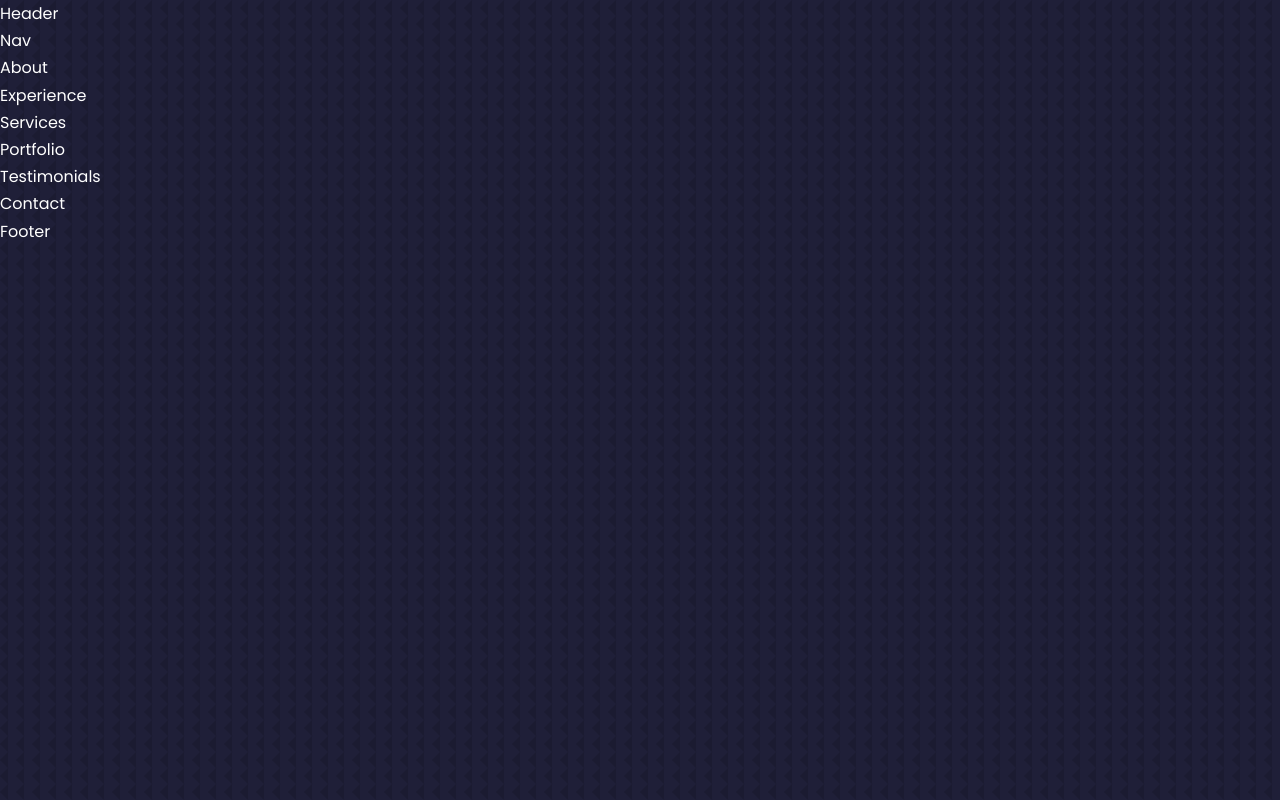
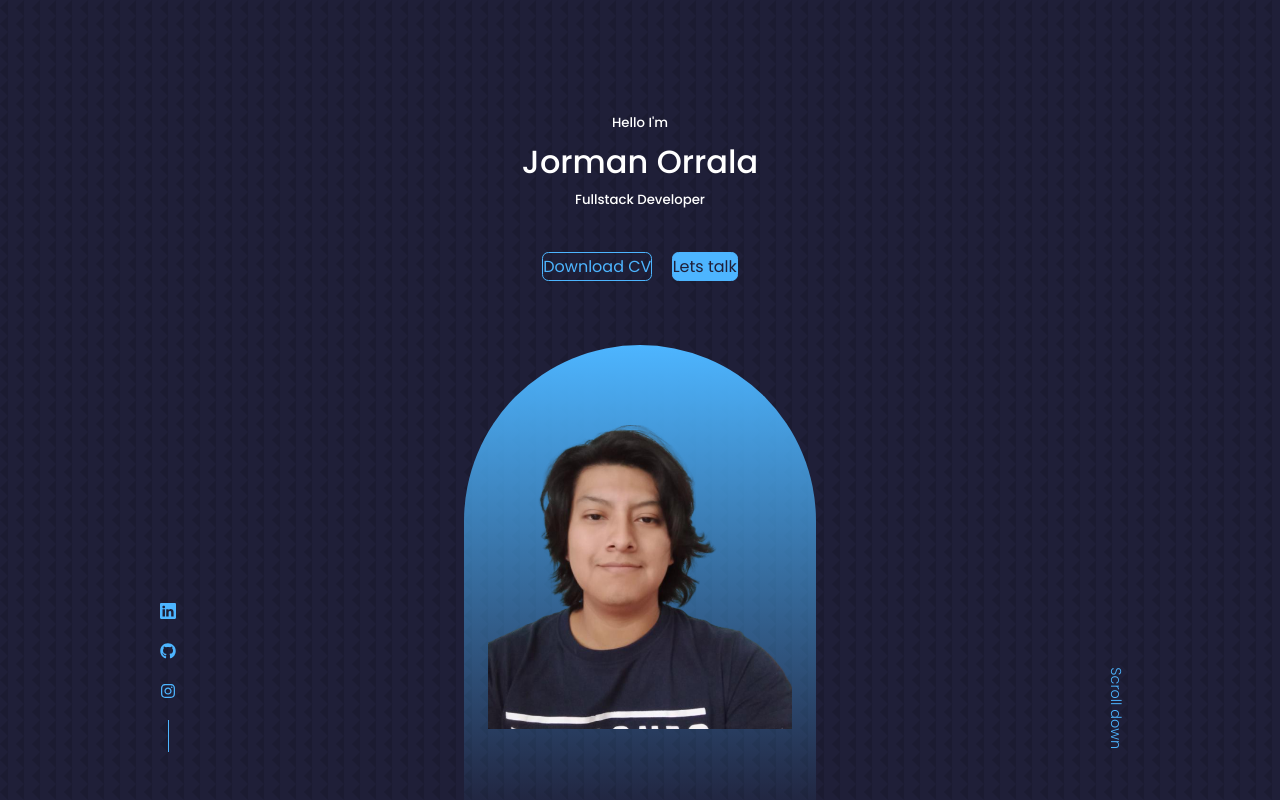
Before and after one commit to jored93/portfolio, a React (Create React App) app: page / in a window 1280 px wide. Shown: the top 800 px of the page. Built offline with nearby package versions, Linux system fonts and the light colour scheme.

Commit message:
feat[components]: Update to create components

```diff
--- a/package.json
+++ b/package.json
@@ -9,6 +9,7 @@
     "gh-pages": "^5.0.0",
     "react": "^18.2.0",
     "react-dom": "^18.2.0",
+    "react-icons": "^4.9.0",
     "react-scripts": "5.0.1",
     "web-vitals": "^2.1.4"
   },
--- /dev/null
+++ b/src/components/header/CTA.jsx
@@ -0,0 +1,13 @@
+import React from 'react'
+import CV from '../../assets/cv.pdf';
+
+const CTA = () => {
+  return (
+    <div className='cta'>
+        <a href={CV} download className='btn'>Download CV</a>
+        <a href="#contact" className='btn btn-primary'>Lets talk</a>
+    </div>
+  )
+}
+
+export default CTA
--- a/src/components/header/Header.jsx
+++ b/src/components/header/Header.jsx
@@ -1,8 +1,26 @@
 import React from 'react'
+import './header.css'
+import CTA from './CTA'
+import ME from '../../assets/me.png'
+import HeaderSocial from './HeaderSocial'
 
 const Header = () => {
     return (
-        <div>Header</div>
+        <header>
+            <div className="container header__container">
+                <h5>Hello I'm</h5>
+                <h1>Jorman Orrala</h1>
+                <h5 className="text-ligth">Fullstack Developer</h5>
+                <CTA />
+                <HeaderSocial />
+
+                <div className="me">
+                    <img src={ME} alt="" />
+                </div>
+
+                <a href="#contact" className='scroll__down'> Scroll down</a>
+            </div>
+        </header>
     )
 }
 
--- /dev/null
+++ b/src/components/header/HeaderSocial.jsx
@@ -0,0 +1,15 @@
+import React from 'react'
+import { BsLinkedin } from 'react-icons/bs'
+import { FaGithub, FaInstagram } from 'react-icons/fa'
+
+const HeaderSocial = () => {
+    return (
+        <div className='header__socials'>
+            <a href="htttps://linkedin.com" target='_blank'><BsLinkedin/></a>
+            <a href="https://github.com" target='_blank'><FaGithub/></a>
+            <a href="https://instagram.com" target='_blank'><FaInstagram/></a>
+        </div>
+    )
+}
+
+export default HeaderSocial
--- a/src/components/header/header.css
+++ b/src/components/header/header.css
@@ -0,0 +1,78 @@
+header {
+    height: 100vh;
+    padding-top: 7rem;
+    overflow: hidden;
+}
+
+.header__container {
+    text-align: center;
+    height: 100%;
+    position: relative;
+}
+
+/* CALL TO ACTION */
+.cta {
+    margin-top: 2.5rem;
+    display: flex;
+    gap: 1.2rem;
+    justify-content: center;
+}
+
+/* HEADER SOCIAL */
+.header__socials {
+    display: flex;
+    flex-direction: column;
+    align-items: center;
+    gap: 0.8rem;
+    position: absolute;
+    left: 0;
+    bottom: 3rem;
+}
+
+.header__socials::after {
+    content: '';
+    width: 1px;
+    height: 2rem;
+    background: var(--color-primary);
+}
+
+/* ME */
+.me {
+    background: linear-gradient(var(--color-primary), transparent);
+    width: 22rem;
+    height: 30rem;
+    position: absolute;
+    left: calc(50% - 11rem);
+    margin-top: 4rem;
+    border-radius: 12rem 12rem 0 0;
+    overflow: hidden;
+    padding: 5rem 1.5rem 1.5rem 1.5rem;
+}
+
+/* SCROLL DOWN */
+.scroll__down {
+    position: absolute;
+    right: -2.3rem;
+    bottom: 5rem;
+    transform: rotate(90deg);
+    font-weight: 300;
+    font-size: 0.9rem;
+}
+
+/* MEDIA QUERIES - MEDIUM DEVICES */
+@media screen and (max-width: 1024px) {
+    header {
+        height: 68vh;
+    }
+}
+
+/* MEDIA QUERIES - SMALL DEVICES */
+@media screen and (max-width: 600px) {
+    header {
+        height: 100vh;
+    }
+    .header__socials,
+    .scroll__down {
+        display: none;
+    }
+}
--- a/src/components/nav/Nav.jsx
+++ b/src/components/nav/Nav.jsx
@@ -2,7 +2,9 @@ import React from 'react'
 
 const Nav = () => {
     return (
-        <div>Nav</div>
+        <nav>
+
+        </nav>
     )
 }
 
--- a/src/index.css
+++ b/src/index.css
@@ -98,7 +98,7 @@ a:hover {
 }
 
 .btn:hover {
-    color: var(--color-white);
+    background: var(--color-white);
     color: var(--color-bg);
     border-color: transparent;
 }
```
Also changed, not shown: src/assets/me.png, 1 other file (tests, documents, lock files or other folders).
